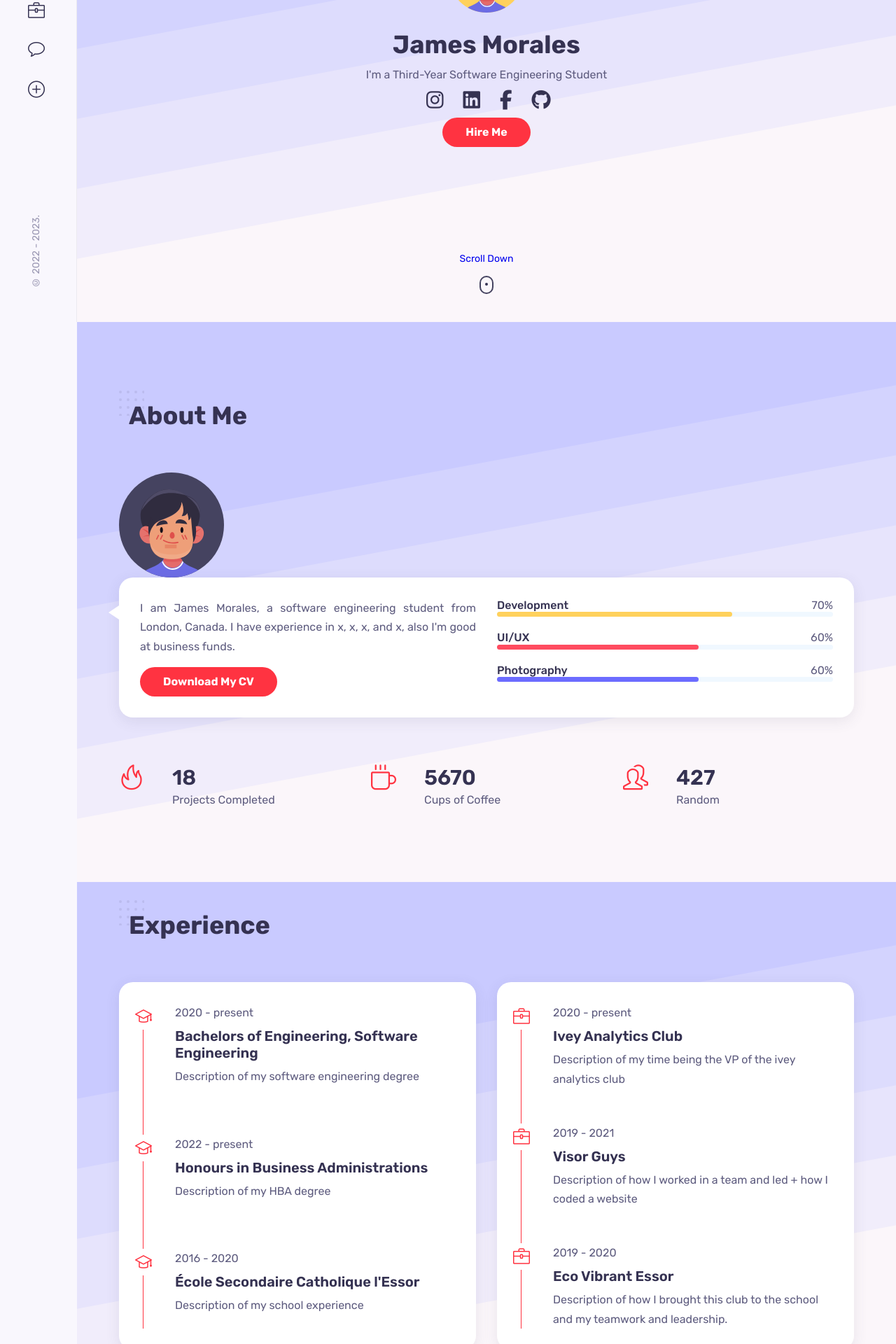
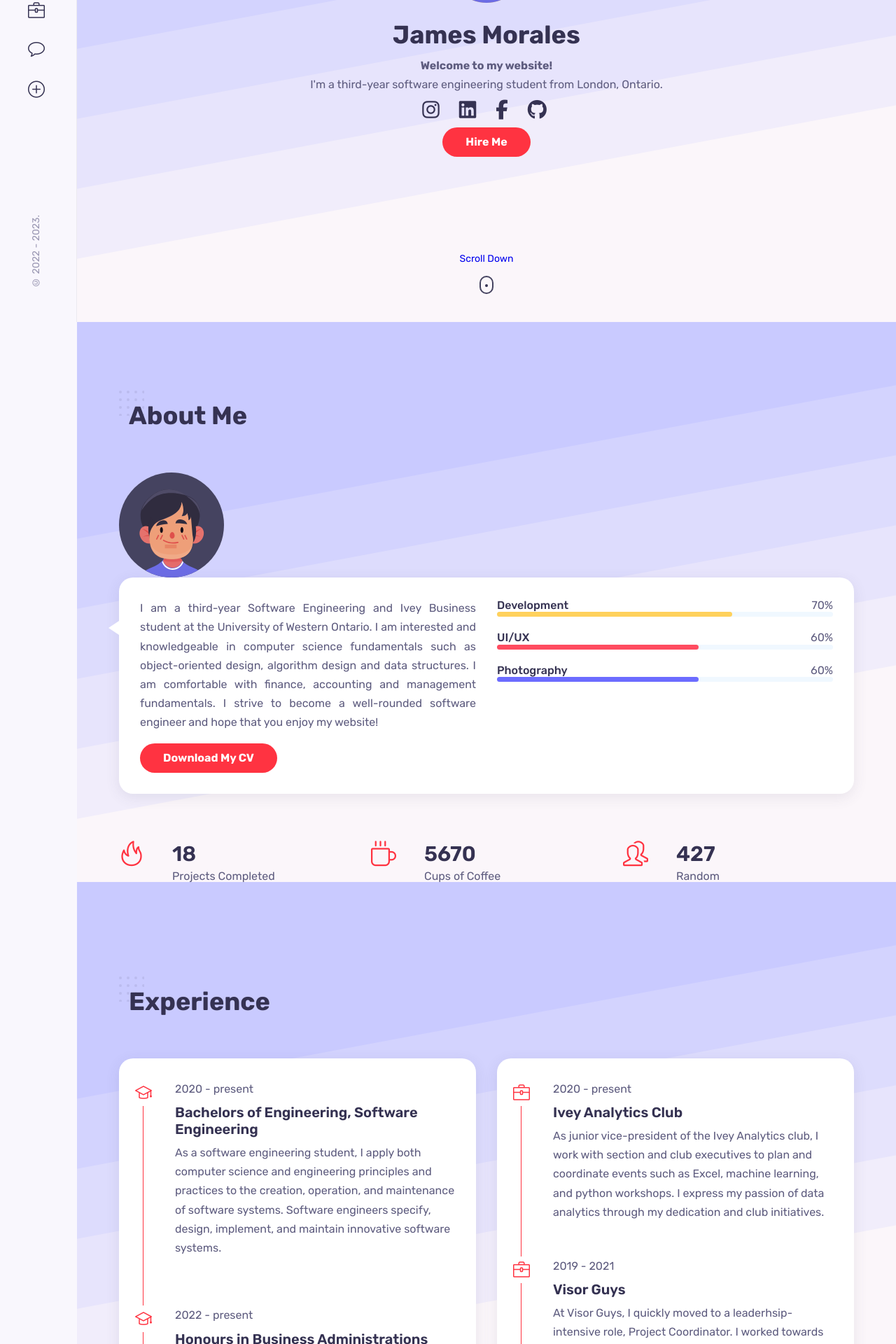
Before and after one commit to jamesmoraless/jamesmoraless.github.io, a React (Create React App) app: page / in a window 1280 px wide. Shown: the part 340-2260 px from the top of the page at 70% size. Built offline with nearby package versions, Linux system fonts and the light colour scheme.

Commit message:
added descriptors

```diff
--- a/package.json
+++ b/package.json
@@ -1,7 +1,7 @@
 {
+  "homepage":"http://jamesmoraless.github.io",
   "name": "personal-website",
   "version": "0.1.0",
-  "homepage": "https://jamesmoraless.github.io",
   "private": true,
   "dependencies": {
     "@testing-library/jest-dom": "^5.16.5",
--- a/src/components/about/About.jsx
+++ b/src/components/about/About.jsx
@@ -14,8 +14,10 @@ const About = () => {
                 <div className="about_data grid">
                     <div className="about_info">
                         <p className="about_description">
-                        I am James Morales, a software engineering student from London, Canada.
-                        I have experience in x, x, x, and x, also I'm good at business funds.
+                        I am a third-year Software Engineering and Ivey Business student at the University of Western Ontario.
+                        I am interested and knowledgeable in computer science fundamentals such as object-oriented design, algorithm design and data structures.
+                        I am comfortable with finance, accounting and management fundamentals.
+                        I strive to become a well-rounded software engineer and hope that you enjoy my website!
                         </p>
                         <a href="" className="btn">Download My CV</a>
                     </div>
--- a/src/components/home/Home.jsx
+++ b/src/components/home/Home.jsx
@@ -10,7 +10,7 @@ const Home = () => {
             <div className="intro">
                 <img src={Me} alt="avatar" className="home_img" />
                 <h1 className="home_name">James Morales</h1>
-                <span className="home_education">I'm a Third-Year Software Engineering Student</span>
+                <span className="home_education"><b>Welcome to my website!</b> <br></br>I'm a third-year software engineering student from London, Ontario. </span>
 
                 <HeaderSocials />
 
--- a/src/components/home/home.css
+++ b/src/components/home/home.css
@@ -24,7 +24,7 @@
 .home_socials {
     display: flex;
     column-gap: 1.75rem;
-    margin-left: 5.4rem;
+    margin-left: 10rem;
 }
 
 .home_social-link {
--- a/src/components/resume/Data.jsx
+++ b/src/components/resume/Data.jsx
@@ -6,7 +6,7 @@ const Data = [
         icon: "icon-graduation",
         year: "2020 - present",
         title: "Bachelors of Engineering, Software Engineering",
-        desc: "Description of my software engineering degree",
+        desc: "As a software engineering student, I apply both computer science and engineering principles and practices to the creation, operation, and maintenance of software systems. Software engineers specify, design, implement, and maintain innovative software systems.",
     },
     {
         id: 2,
@@ -14,7 +14,7 @@ const Data = [
         icon: "icon-graduation",
         year: "2022 - present",
         title: "Honours in Business Administrations",
-        desc: "Description of my HBA degree",
+        desc: "Through dynamic classrooms and the case-method of learning, I am developing core leadership and communication skills. Also, I am learning of business fundamentals in accounting, marketing, operations, informational technology, and finance.",
     },
     {
         id: 3,
@@ -22,7 +22,7 @@ const Data = [
         icon: "icon-graduation",
         year: "2016 - 2020",
         title: "École Secondaire Catholique l'Essor",
-        desc: "Description of my school experience",
+        desc: "At l'Essor, I completed a bilingual diploma of the International Baccalaureate program. I recieved a 95% average while starting a new club called Eco Vibrant Essor and playing on the Football and Soccer teams. I earned athlete of the year, captained the soccer team and made the all-start teams for football and soccer in Essex County.",
     },
     {
         id: 4,
@@ -30,7 +30,7 @@ const Data = [
         icon: "icon-briefcase",
         year: "2020 - present",
         title: "Ivey Analytics Club",
-        desc: "Description of my time being the VP of the ivey analytics club ",
+        desc: "As junior vice-president of the Ivey Analytics club, I work with section and club executives to plan and coordinate events such as Excel, machine learning, and python workshops. I express my passion of data analytics through my dedication  and club initiatives.",
     },
     {
         id: 5,
@@ -38,7 +38,7 @@ const Data = [
         icon: "icon-briefcase",
         year: "2019 - 2021",
         title: "Visor Guys",
-        desc: "Description of how I worked in a team and led + how I coded a website",
+        desc: "At Visor Guys, I quickly moved to a leaderhsip-intensive role, Project Coordinator. I worked towards ensuring the smooth and succesful execution of projects. I coordinated project timelines, tasks, and resources. Additionally, I offerd my knowledge in Excel and coding by automating the pricing process through the development of an Excel cost calculator which increased profit margins by 20% since it reduced calculation errors when ordering raw materials. ",
     },
     {
         id: 6,
@@ -46,7 +46,7 @@ const Data = [
         icon: "icon-briefcase",
         year: "2019 - 2020",
         title: "Eco Vibrant Essor",
-        desc: "Description of how I brought this club to the school and my teamwork and leadership.",
+        desc: "As one of the creators of this club. I was tasked with delegating tasks such as creating promotional videos, which were broadcasted through my highschool and coordinating the conceptualization of landscaping projects around the school which would bring students closer to nature.",
     },
 ];
 
```
